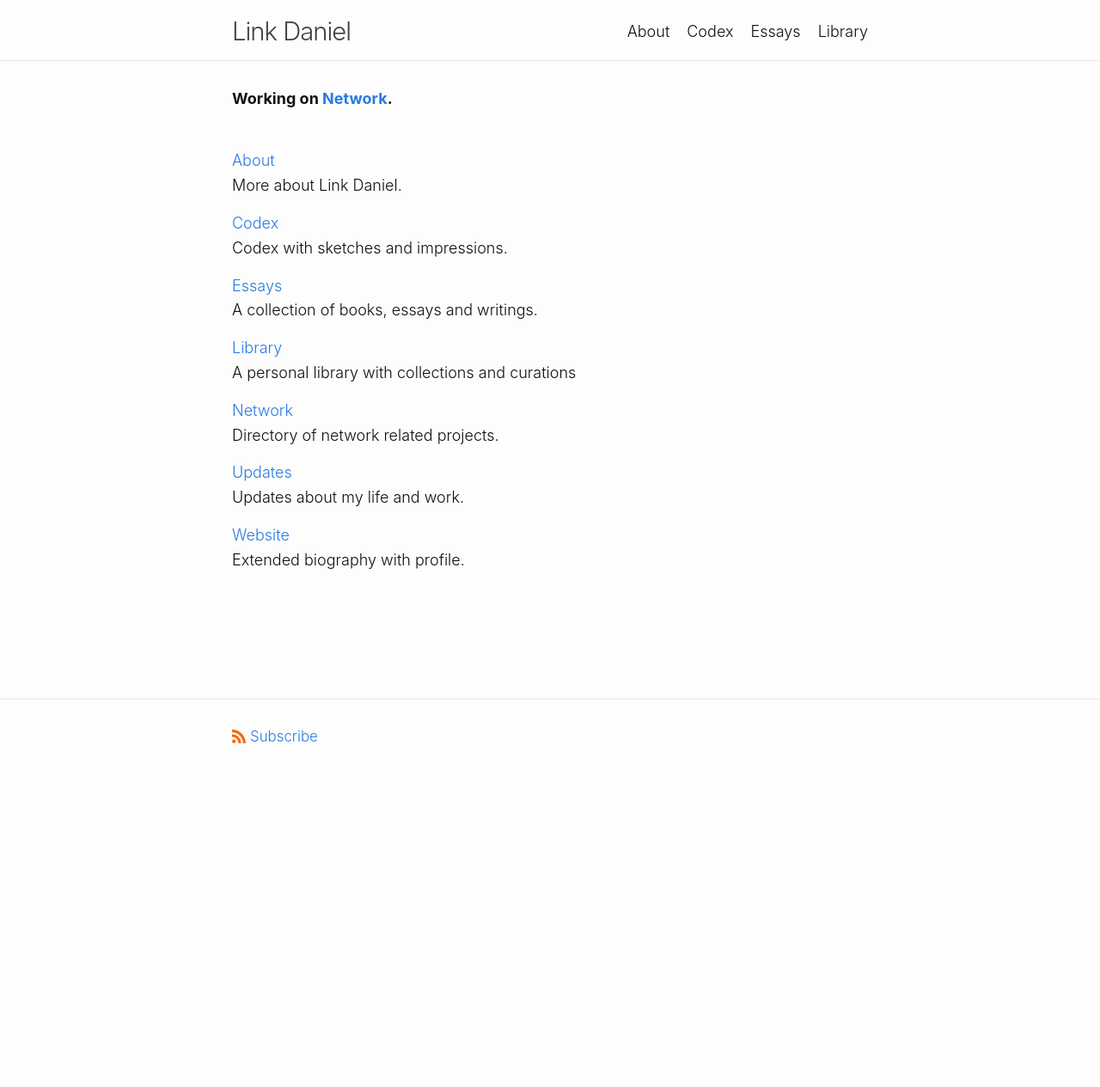
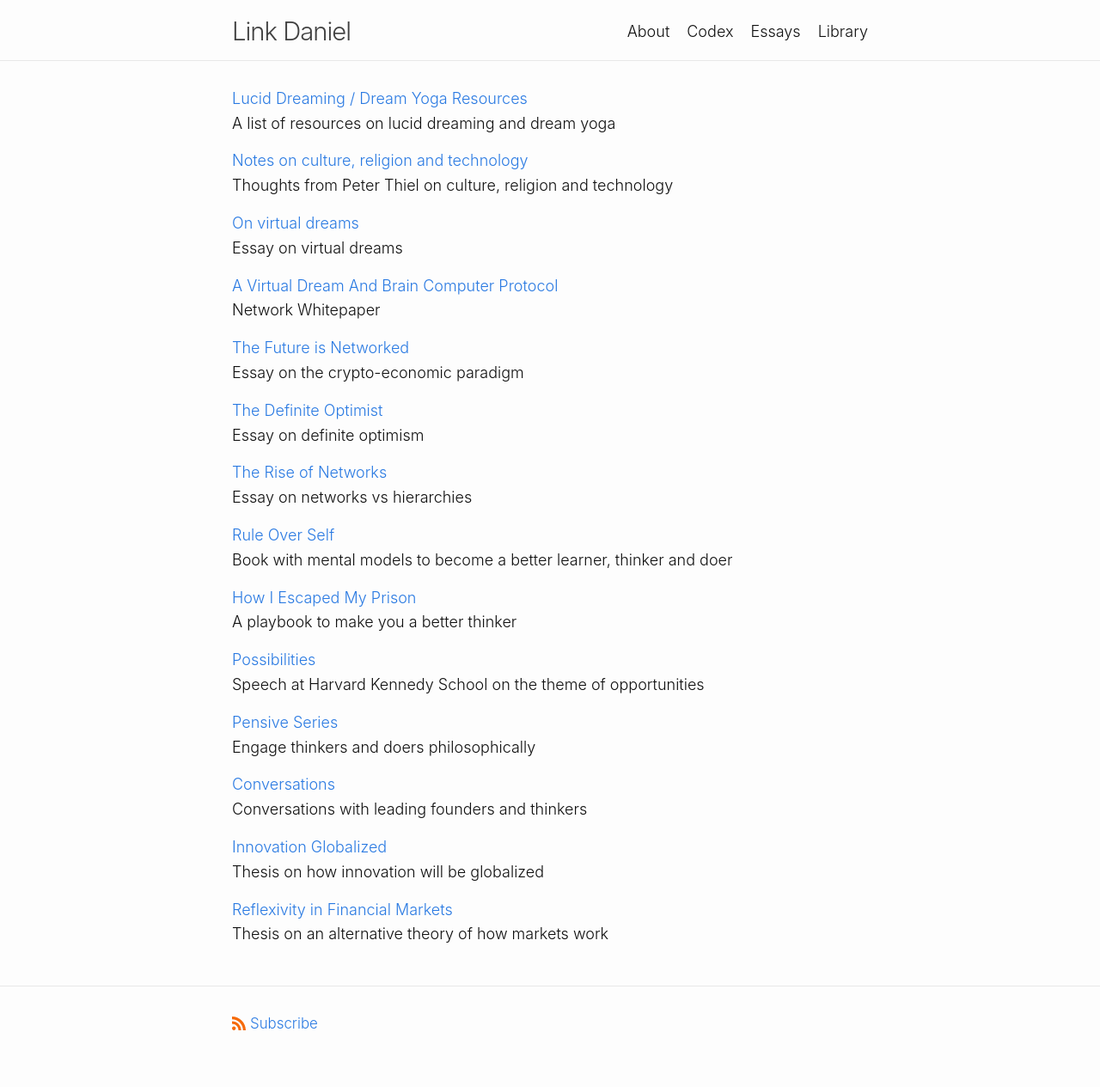
Before and after one commit to link-daniel/link.github.io, a Jekyll site: the page built from index.md, in a window 1280 px wide. Shown: the whole page at 86% size. Built offline with Jekyll 4.4.1, drawn with Linux system fonts in a browser that asks for light colours; before the commit the page ends 931 px from its top, so only the background shows below that.

Commit message:
Update index.md

```diff
--- a/index.md
+++ b/index.md
@@ -8,38 +8,59 @@
 layout: home
 ---
 
-<b>Working on [Network](https://network.fund).</b>
+[Lucid Dreaming / Dream Yoga Resources](/dreams)
 <br>
+A list of resources on lucid dreaming and dream yoga
+
+[Notes on culture, religion and technology](/lincolnthiel)
+<br>
+Thoughts from Peter Thiel on culture, religion and technology
+
+[On virtual dreams](/virtualdreams)
+<br>
+Essay on virtual dreams
+
+[A Virtual Dream And Brain Computer Protocol](/network)
+<br>
+Network Whitepaper
+
+[The Future is Networked](/futurenetworked)
+<br>
+Essay on the crypto-economic paradigm
+
+[The Definite Optimist](/definiteoptimist)
+<br>
+Essay on definite optimism
+
+[The Rise of Networks](/riseofnetworks)
+<br>
+Essay on networks vs hierarchies
+
+[Rule Over Self](/ruleoverself)
+<br>
+Book with mental models to become a better learner, thinker and doer
 <br>
 
-[About](/about)
+[How I Escaped My Prison](/thinkerprison)
 <br>
-More about Link Daniel.
+A playbook to make you a better thinker
 
-[Codex](/codex)
+[Possibilities](/possibilities)
 <br>
-Codex with sketches and impressions.
+Speech at Harvard Kennedy School on the theme of opportunities
 
-[Essays](/essays)
+[Pensive Series](/pensive)
 <br>
-A collection of books, essays and writings.
+Engage thinkers and doers philosophically
 
-[Library](/library)
+[Conversations](/conversations)
 <br>
-A personal library with collections and curations
+Conversations with leading founders and thinkers
 
-[Network](https://network.com.de)
+[Innovation Globalized](/innovationglobalized)
 <br>
-Directory of network related projects.
+Thesis on how innovation will be globalized
 
-[Updates](/updates)
+[Reflexivity in Financial Markets](/reflexivity)
 <br>
-Updates about my life and work.
-
-[Website](https://linkdaniel.org)
-<br>
-Extended biography with profile.
-
-<br>
-<br>
-<br>
+Thesis on an alternative theory of how markets work
```
